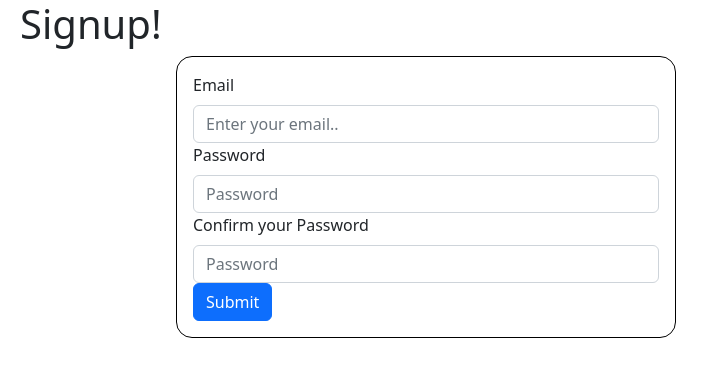
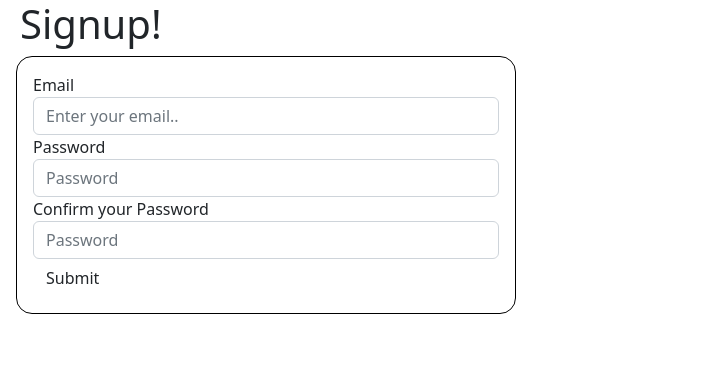
Before and after one commit to russell-gh/hospitality-hunt, a React (Create React App) app: page / in a window 1280 px wide. Shown: the top 376 px of the page, without its empty margins (0-723 px from the left). Built offline with nearby package versions, Linux system fonts and the light colour scheme.

Commit message:
refactor to remove react-bootstrap components

```diff
--- a/src/components/Signup.css
+++ /dev/null
@@ -1,8 +0,0 @@
-
-
-.signupContainer {
-  width: 75%;
-  margin: auto;
-  display: flex;
-  flex-direction: column;
-}
--- a/src/components/Signup.jsx
+++ b/src/components/Signup.jsx
@@ -1,11 +1,6 @@
 import React, { useState } from "react";
 import { useDispatch } from "react-redux";
 import { SIGNUP } from "../features/hospitality/hospitalitySlice";
-
-import Button from "react-bootstrap/Button";
-import Form from "react-bootstrap/Form";
-
-import "./Signup.css";
 
 /**
  * Email and password stored in local store.
@@ -41,38 +36,46 @@ const Signup = () => {
     <>
       <h1>Signup!</h1>
       <div className="signupContainer">
-        <Form onSubmit={submitSignupDate}>
-          <Form.Group controlId="signupEmail">
-            <Form.Label>Email</Form.Label>
-            <Form.Control
+        <form onSubmit={submitSignupDate}>
+          <div className="form-group">
+            <label for="singupFormEmail">Email</label>
+            <input
               type="email"
+              class="form-control"
+              id="signupFormEmail"
               placeholder="Enter your email.."
               onChange={handleChange}
             />
-          </Form.Group>
+          </div>
 
-          <Form.Group controlId="signupPassword">
-            <Form.Label>Password</Form.Label>
-            <Form.Control
+          <div className="form-group">
+            <label for="signupFormPassword">Password</label>
+            <input
               type="password"
+              class="form-control"
+              id="signupFormPassword"
               placeholder="Password"
               onChange={handleChange}
             />
-          </Form.Group>
+          </div>
 
-          <Form.Group controlId="signupPasswordConfirm">
-            <Form.Label>Confirm your Password</Form.Label>
-            <Form.Control
+          <div className="form-group">
+            <label for="signupFormPasswordConfirmation">
+              Confirm your Password
+            </label>
+            <input
               type="password"
+              class="form-control"
+              id="signupFormPasswordConfirmation"
               placeholder="Password"
               onChange={handleChange}
             />
-          </Form.Group>
+          </div>
 
-          <Button variant="primary" type="submit">
+          <button type="submit" class="btn btn-default">
             Submit
-          </Button>
-        </Form>
+          </button>
+        </form>
       </div>
     </>
   );
```
